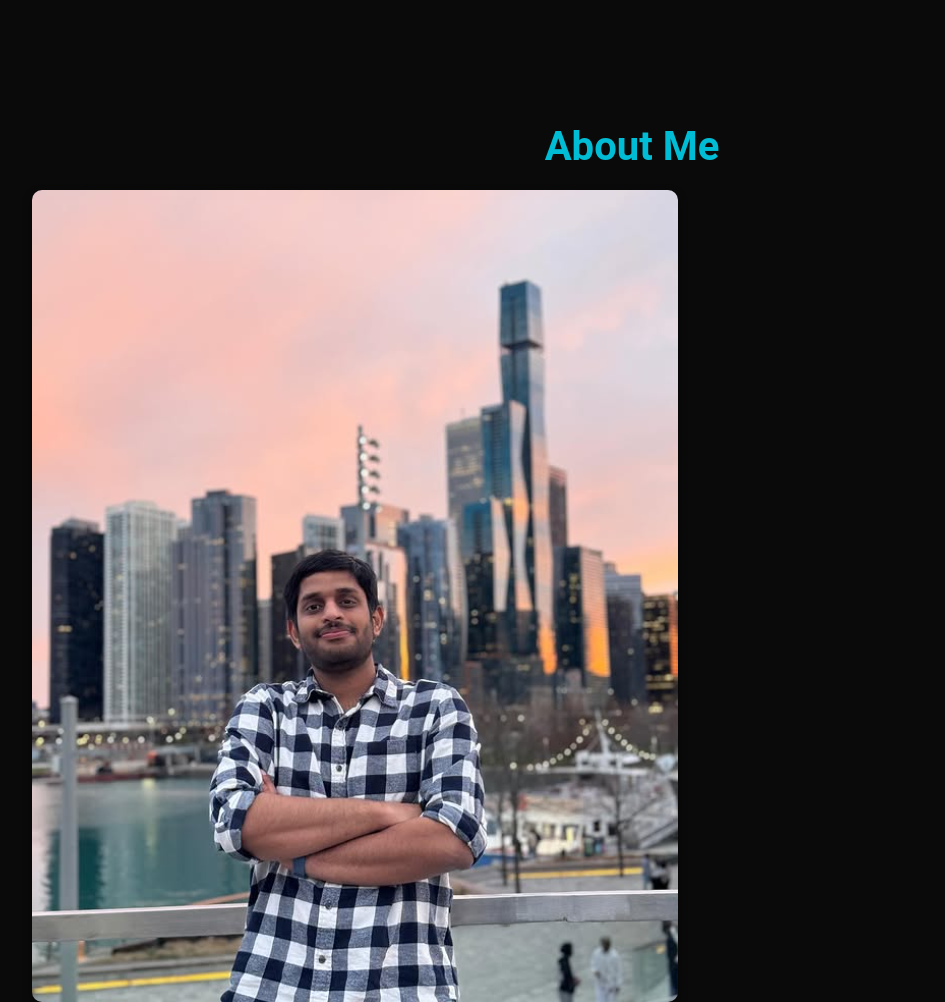
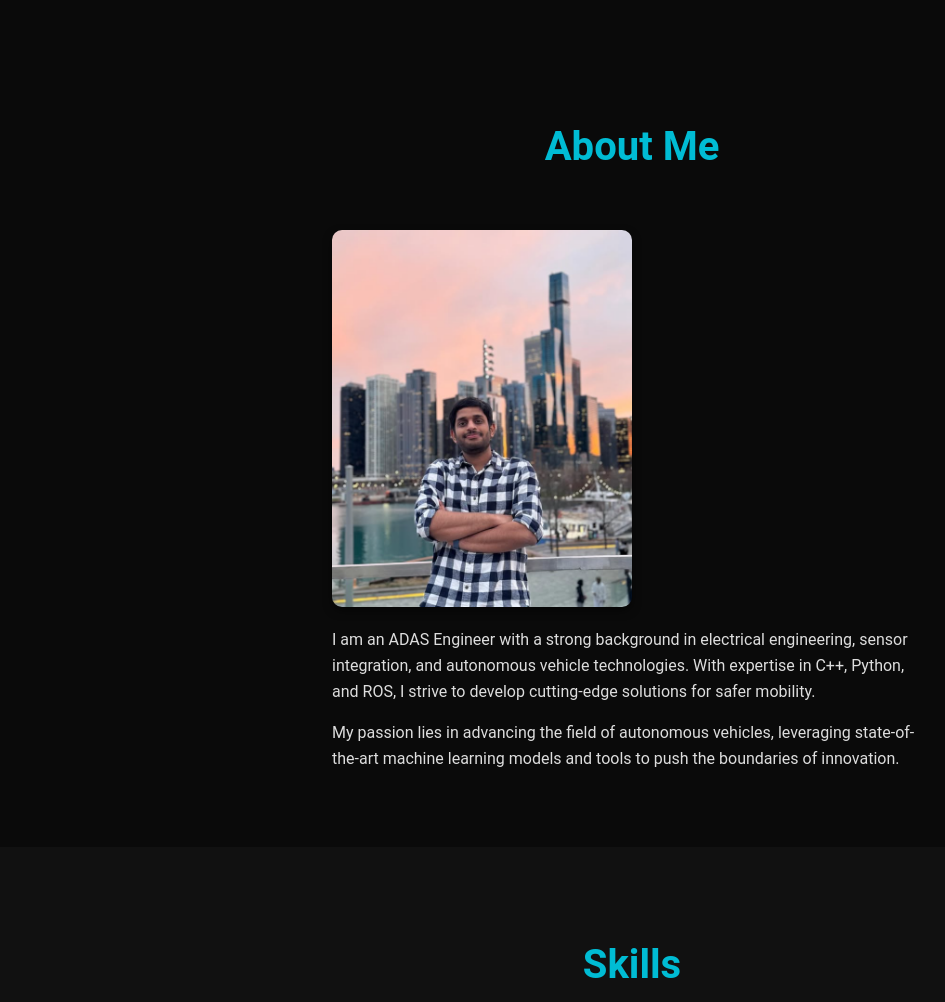
Before and after one commit to srk2411/My_portfolio, a plain HTML site: page index.html in a window 1280 px wide. Shown: the part 360-1362 px from the top of the page, without its empty margins (8-953 px from the left). Drawn offline with Linux system fonts and the light colour scheme.

Commit message:
style.css

```diff
--- a/style.css
+++ b/style.css
@@ -51,33 +51,32 @@ nav a:hover {
 .about-section {
     padding: 60px 20px;
     display: flex;
-    flex-direction: column;
+    flex-wrap: wrap;
     align-items: center;
+    justify-content: center;
+    gap: 40px;
 }
 
 .about-section h2 {
     font-size: 2.5rem;
     color: #00bcd4;
     margin-bottom: 20px;
-}
-
-.about-section .content {
-    display: flex;
-    flex-wrap: wrap;
-    max-width: 1200px;
-    gap: 40px;
-    align-items: center;
+    text-align: center;
+    width: 100%;
 }
 
 .about-section .image-container img {
     border-radius: 10px;
-    max-width: 100%;
+    max-width: 300px;
+    width: 100%;
+    height: auto;
     box-shadow: 0 4px 8px rgba(0, 0, 0, 0.5);
 }
 
 .about-section .text-container {
     max-width: 600px;
     line-height: 1.6;
+    color: #ddd;
 }
 
 /* Skills Section */
@@ -138,9 +137,9 @@ nav a:hover {
 
 .projects-container {
     display: flex;
+    justify-content: center;
+    gap: 40px;
     flex-wrap: wrap;
-    gap: 40px;
-    justify-content: center;
 }
 
 .project {
@@ -148,6 +147,7 @@ nav a:hover {
     border-radius: 10px;
     padding: 20px;
     max-width: 300px;
+    flex: 1 1 300px;
     box-shadow: 0 4px 8px rgba(0, 0, 0, 0.5);
 }
 
```
